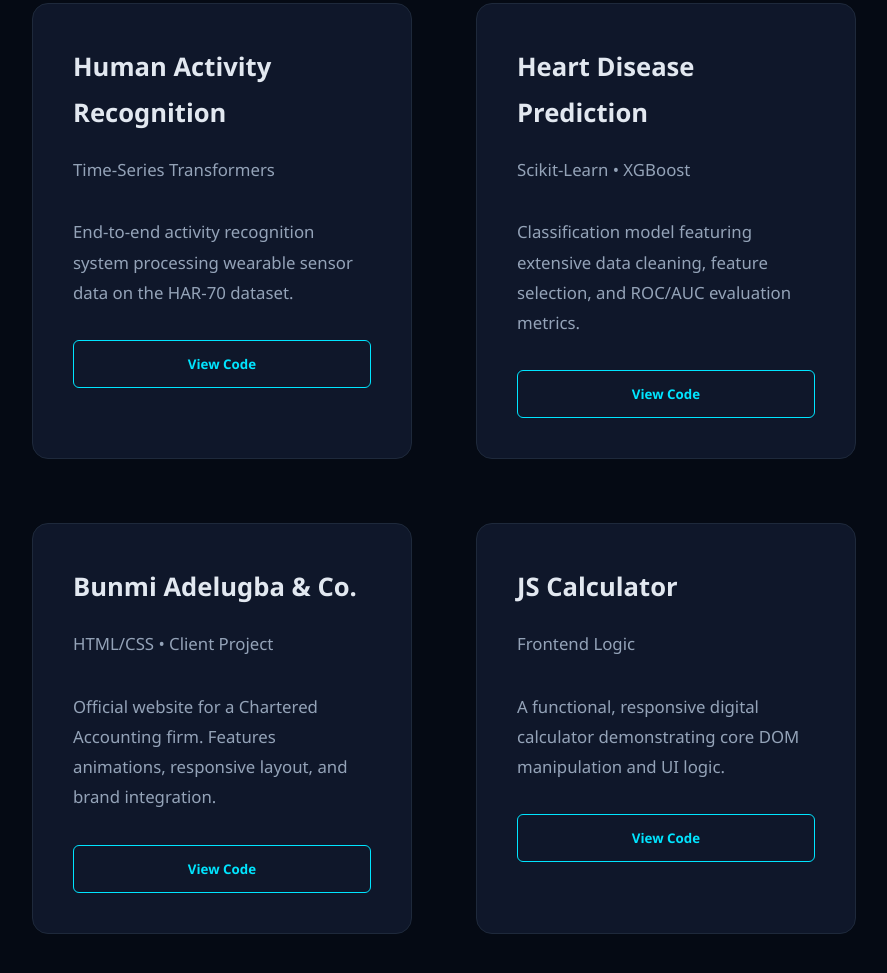
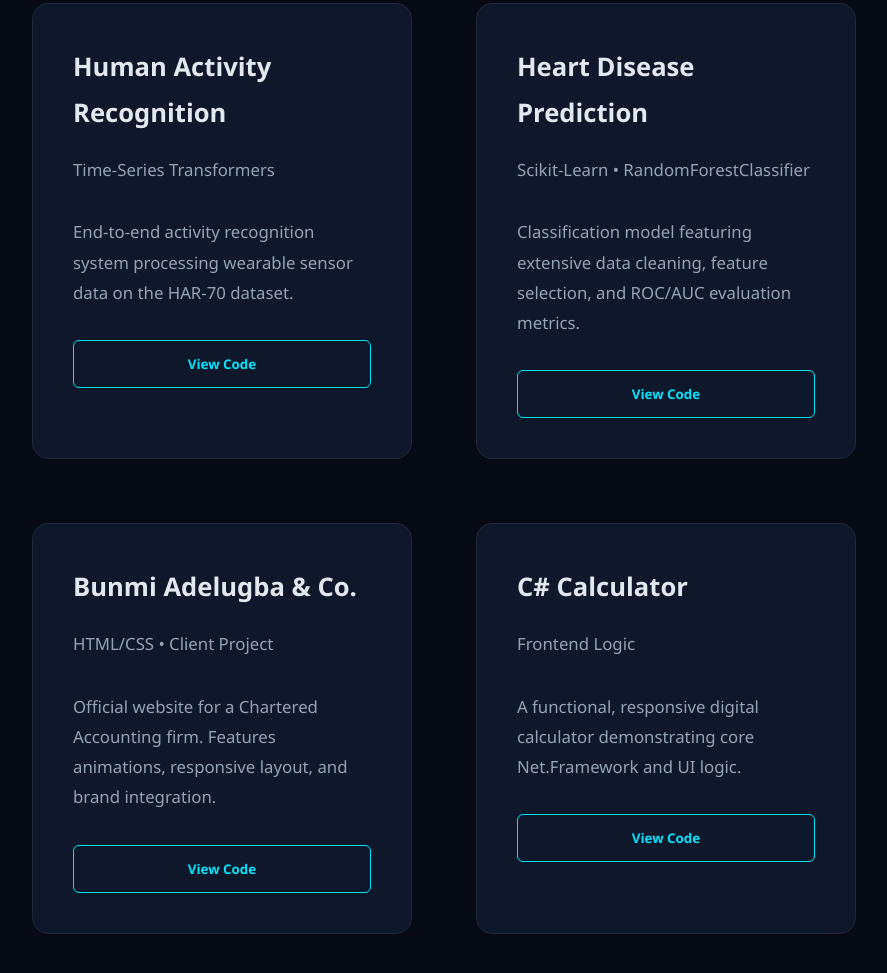
Before and after one commit to Adejare-Workshop/My-work-website, a plain HTML site: page projects.html in a window 1280 px wide. Shown: the part 2794-3767 px from the top of the page, without its empty margins (196-1083 px from the left). Drawn offline with Linux system fonts and the light colour scheme.

Commit message:
Update projects.html

```diff
--- a/projects.html
+++ b/projects.html
@@ -138,7 +138,7 @@
                 <div class="glow-card scroll-animate">
                     <div class="card-content">
                         <h3>Heart Disease Prediction</h3>
-                        <p class="tech-stack">Scikit-Learn • XGBoost</p>
+                        <p class="tech-stack">Scikit-Learn • RandomForestClassifier</p>
                         <p>Classification model featuring extensive data cleaning, feature selection, and ROC/AUC evaluation metrics.</p>
                         <button class="card-btn" onclick="openModal('heart')">View Code</button>
                     </div>
@@ -155,9 +155,9 @@
 
                 <div class="glow-card scroll-animate">
                     <div class="card-content">
-                        <h3>JS Calculator</h3>
+                        <h3>C# Calculator</h3>
                         <p class="tech-stack">Frontend Logic</p>
-                        <p>A functional, responsive digital calculator demonstrating core DOM manipulation and UI logic.</p>
+                        <p>A functional, responsive digital calculator demonstrating core Net.Framework and UI logic.</p>
                         <button class="card-btn" onclick="openModal('calc')">View Code</button>
                     </div>
                 </div>
```
